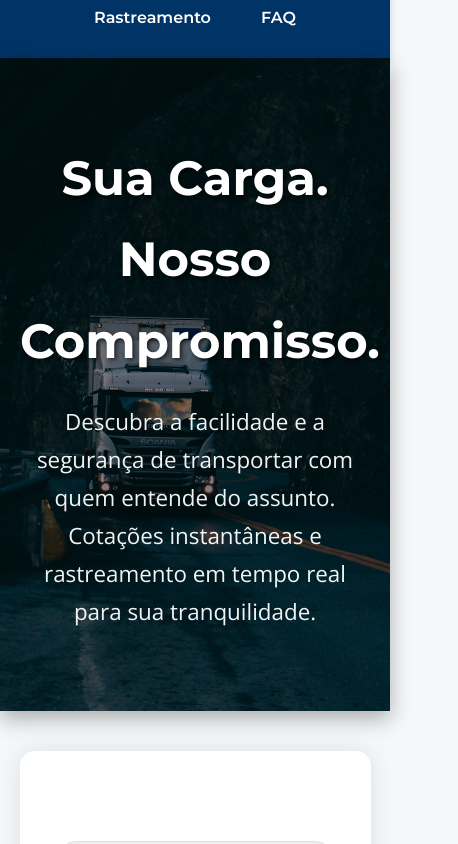
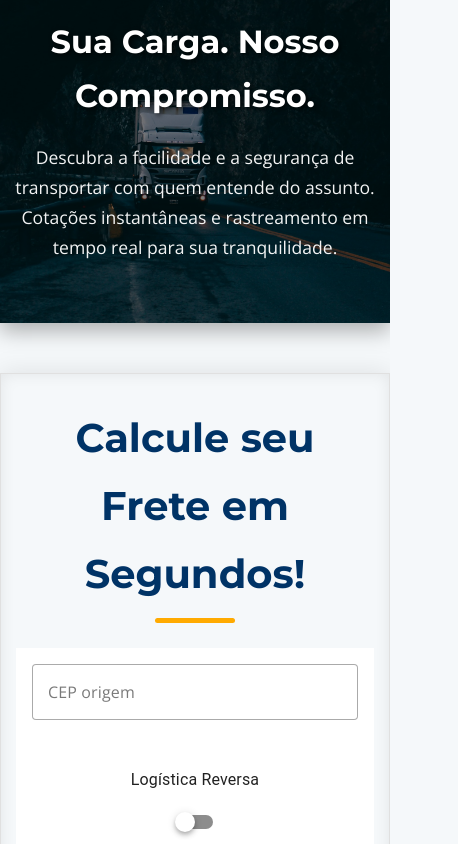
Before and after one commit to thmendes/ifrete-provider-demo.github.io, a plain HTML site: page index.html in a window 390 px wide. Shown: the part 420-1264 px from the top of the page, 458 px wide, since content can reach past the window. Drawn offline with nearby package versions, Linux system fonts and the light colour scheme.

Commit message:
ajuste mobile

```diff
--- a/index.html
+++ b/index.html
@@ -355,6 +355,65 @@
         transform: translateX(0);
       }
     }
+
+    /* Otimizações para responsividade */
+    @media (max-width: 768px) {
+      /* Ajuste geral do container e seções para mobile */
+      .container {
+        width: 100%;
+        padding: 0;
+        border-radius: 0;
+        margin: 20px auto;
+      }
+
+      .container > section {
+        padding: 30px 15px;
+      }
+
+      header h1 {
+        font-size: 2.5em;
+      }
+
+      header p {
+        font-size: 1em;
+      }
+
+      .hero {
+        padding: 60px 15px;
+      }
+
+      .hero h2 {
+        font-size: 2em;
+      }
+
+      .hero p {
+        font-size: 1.1em;
+      }
+
+      nav ul li {
+        margin: 0 10px;
+      }
+
+      nav ul li a {
+        font-size: 0.9em;
+      }
+
+      section h2 {
+        font-size: 2.2em;
+      }
+
+      .calculator-section {
+        padding: 30px 0; /* Remove padding lateral para a calculadora usar a largura total */
+        border-radius: 0;
+      }
+
+      /* O componente da calculadora agora ocupará 100% do espaço horizontal */
+      freight-calculator {
+        width: 100%;
+        max-width: 100%;
+        box-shadow: none; /* Remove a sombra para uma aparência mais limpa no mobile */
+      }
+    }
   </style>
 </head>
 
```
